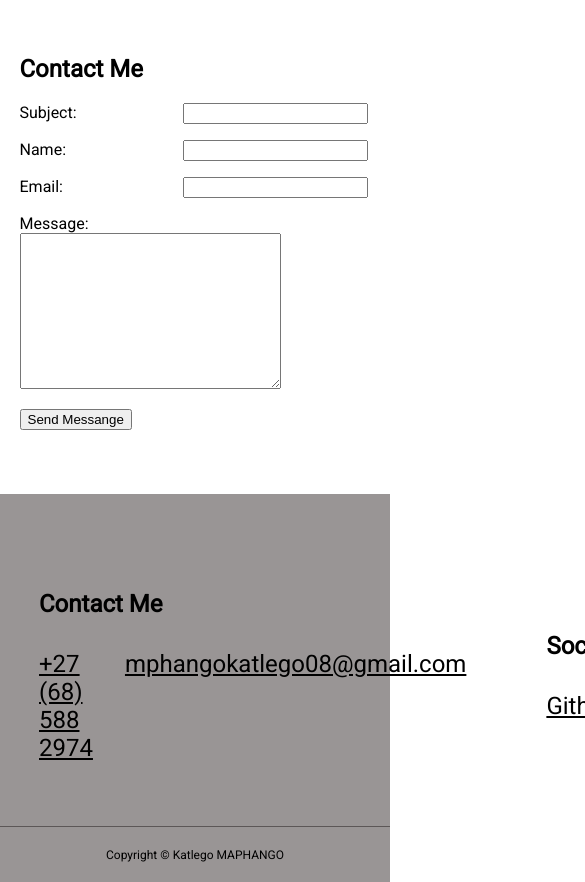
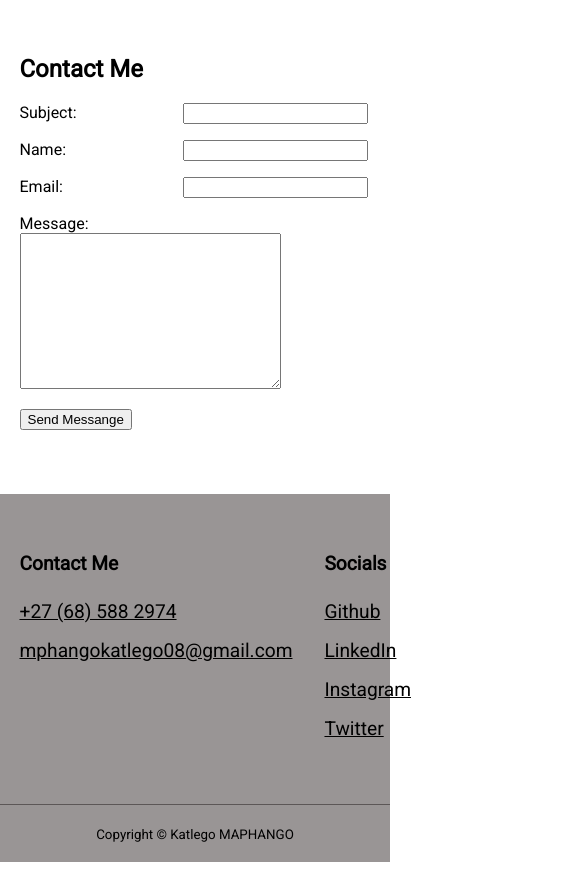
Before and after one commit to katlegomaphango/KATMAP076_FTO2301_GroupC_KatlegoMaphango_ITW9, a plain HTML site: page index.html in a window 390 px wide. Shown: the part 3109-3991 px from the top of the page, 585 px wide, since content can reach past the window. Drawn offline with Linux system fonts and the light colour scheme.

Commit message:
Added the tablet media query for the footer

```diff
--- a/css/style.css
+++ b/css/style.css
@@ -352,9 +352,22 @@ label {
 }
 
 /* tablet main media query */
-/* @media screen and (max-width: 946px) {
+@media screen and (max-width: 946px) {
     .footer {
         padding-top: 2rem;
         font-size: 1rem;
     }
-} */
+
+    .footer-section {
+        width: 90%;
+        gap: 2rem;
+        align-items: normal;
+        font-size: 1.2rem;
+    }
+
+    .contact-links, .socials-links {
+        display: flex;
+        flex-direction: column;
+        gap: 1rem;
+    }
+}
```
